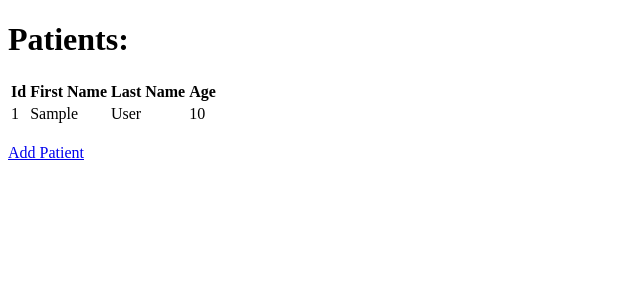
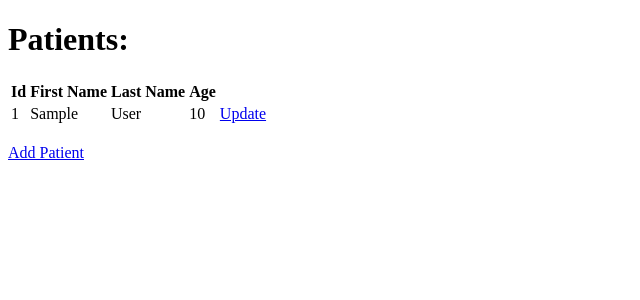
Before and after one commit to anikethbabu/djangocourse, a Django app: page / in a window 1280 px wide. Shown: the top 300 px of the page, without its empty margins (0-640 px from the left). Run offline with Django 4.2, Linux system fonts and the light colour scheme; tables that the repository leaves empty hold one stand-in row (values such as "Sample post").

Commit message:
added update view

```diff
--- a/clinicals/clinicals/urls.py
+++ b/clinicals/clinicals/urls.py
@@ -22,4 +22,5 @@ urlpatterns = [
     path('admin/', admin.site.urls),
     path('', views.PatientListView.as_view(), name='index'),
     path('create/', views.PatientCreateView.as_view()),
+    path('update/<int:pk>', views.PatientUpdateView.as_view()),
 ]
--- a/clinicals/templates/clinicalsApp/patient_list.html
+++ b/clinicals/templates/clinicalsApp/patient_list.html
@@ -20,6 +20,7 @@
             <td>{{patient.firstName}}</td>
             <td>{{patient.lastName}}</td>
             <td>{{patient.age}}</td>
+            <td><a href="/update/{{patient.id}}">Update</a></td>
         </tr>
         {%endfor%}
     </table>
```
